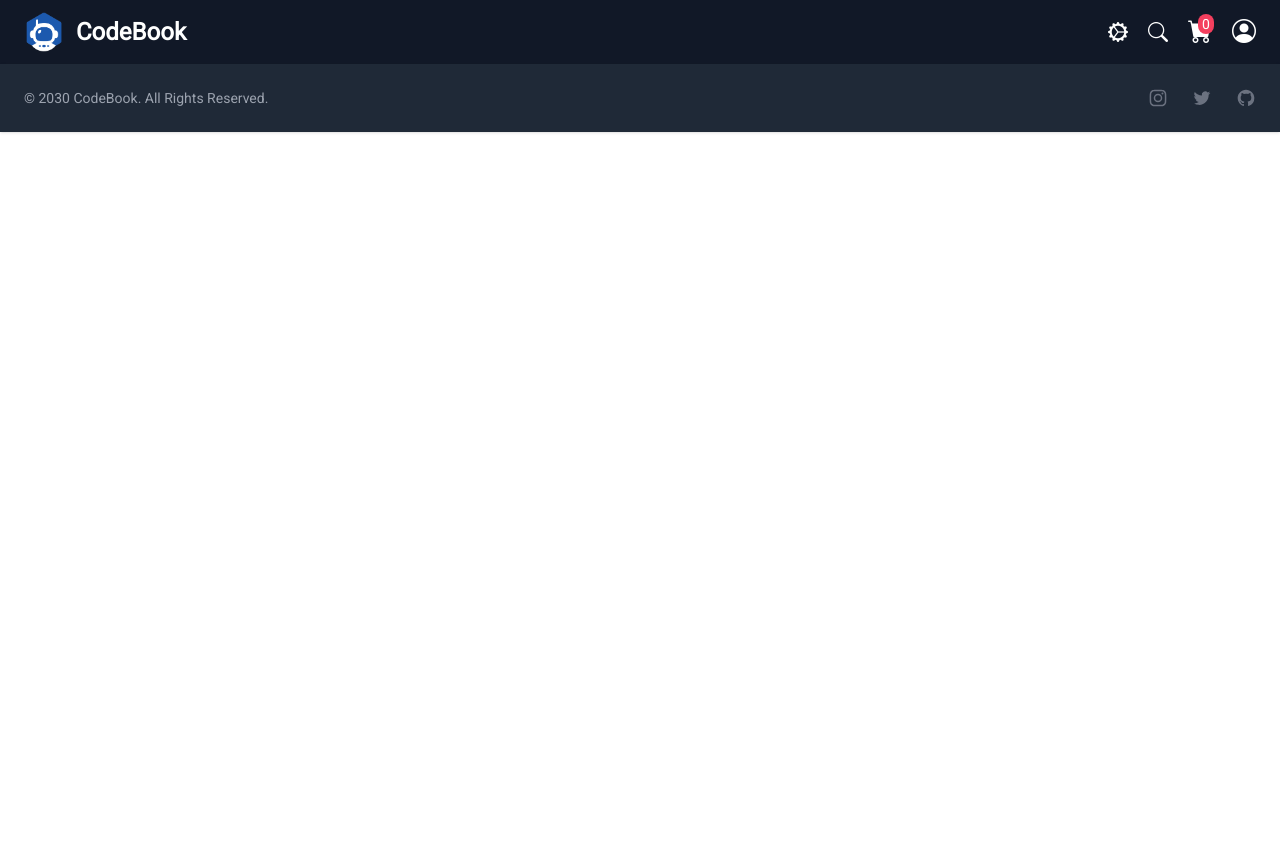
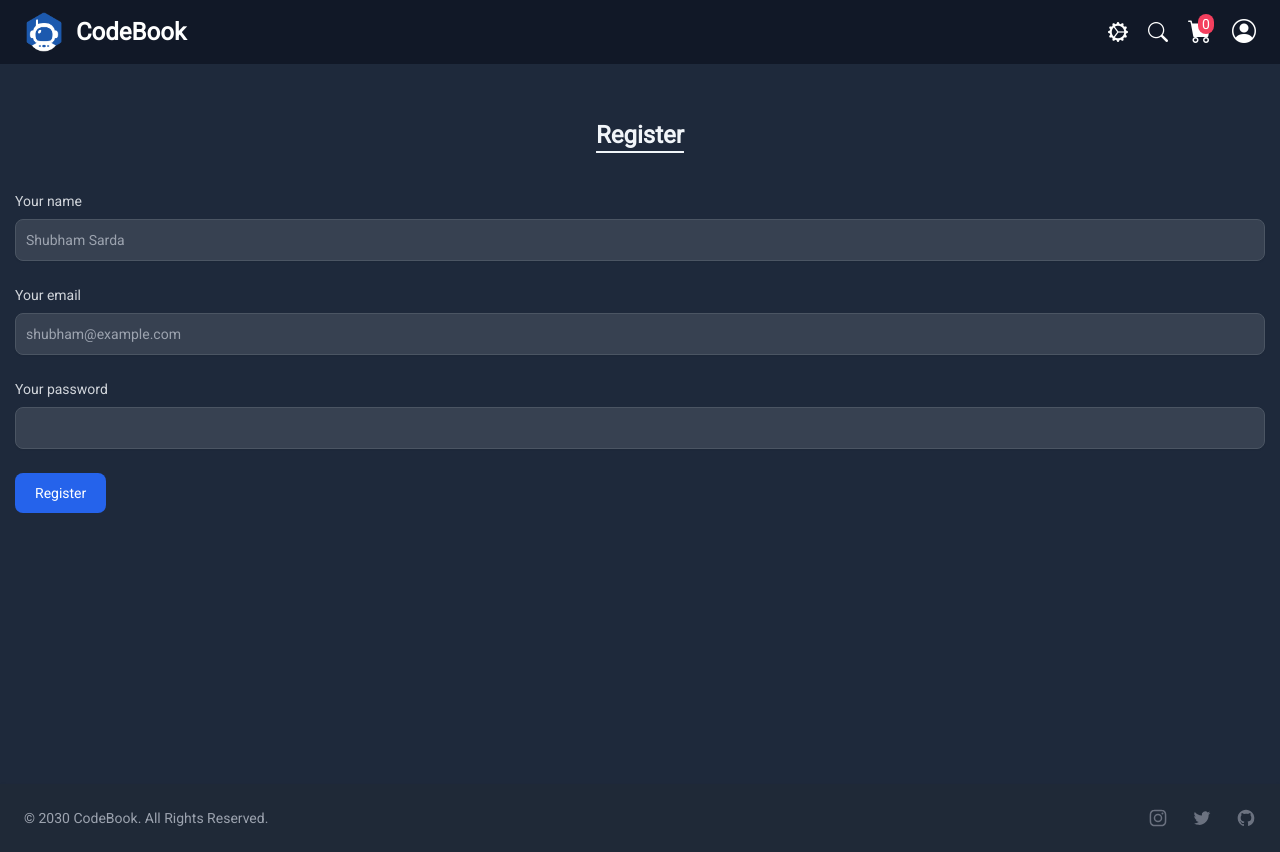
Before and after one commit to blademan/Bookmate_App, a React (Vite) app: page /register in a window 1280 px wide. Before the commit the page ends 800 px from the top, so only its background shows below. Built offline with nearby package versions, Linux system fonts and the light colour scheme.

Commit message:
add registration page and toast

```diff
--- a/package.json
+++ b/package.json
@@ -17,7 +17,9 @@
     "react": "^18.2.0",
     "react-bootstrap-icons": "^1.10.2",
     "react-dom": "^18.2.0",
+    "react-hook-form": "^7.43.5",
     "react-router-dom": "^6.8.2",
+    "react-toastify": "^9.1.1",
     "zustand": "^4.3.6"
   },
   "devDependencies": {
--- a/src/App.jsx
+++ b/src/App.jsx
@@ -1,16 +1,14 @@
 import { Footer, Header } from './components'
-import { ScrollToTop } from './helper'
+
 import { AllRoutes } from './routes/AllRoutes'
 
 function App() {
 	return (
-		<ScrollToTop>
-			<div className='App dark:bg-slate-800'>
-				<Header />
-				<AllRoutes />
-				<Footer />
-			</div>
-		</ScrollToTop>
+		<div className='App dark:bg-slate-800'>
+			<Header />
+			<AllRoutes />
+			<Footer />
+		</div>
 	)
 }
 
--- a/src/components/Layouts/Header.jsx
+++ b/src/components/Layouts/Header.jsx
@@ -45,7 +45,7 @@ export const Header = () => {
 							onClick={() => setDropdown(!dropdown)}
 							className='bi bi-person-circle cursor-pointer text-2xl text-gray-700 dark:text-white'
 						></span>
-						{dropdown && <DropdownLoggedIn />}
+						{dropdown && <DropdownLoggedOut />}
 					</div>
 				</div>
 			</nav>
--- a/src/helper/useProducts.jsx
+++ b/src/helper/useProducts.jsx
@@ -1,6 +1,6 @@
 import axios from 'axios'
 
 export const useProducts = async url => {
-	const { data } = await axios(`http://localhost:3000/${url}`)
+	const { data } = await axios(`http://localhost:8000/${url}`)
 	return data
 }
--- a/src/main.jsx
+++ b/src/main.jsx
@@ -2,7 +2,10 @@ import { QueryClient, QueryClientProvider } from '@tanstack/react-query'
 import React from 'react'
 import ReactDOM from 'react-dom/client'
 import { BrowserRouter } from 'react-router-dom'
+import { ToastContainer } from 'react-toastify'
+import 'react-toastify/dist/ReactToastify.css'
 import App from './App'
+import { ScrollToTop } from './helper'
 import './index.css'
 
 const queryClient = new QueryClient({
@@ -16,7 +19,10 @@ const queryClient = new QueryClient({
 ReactDOM.createRoot(document.getElementById('root')).render(
 	<QueryClientProvider client={queryClient}>
 		<BrowserRouter>
-			<App />
+			<ToastContainer />
+			<ScrollToTop>
+				<App />
+			</ScrollToTop>
 		</BrowserRouter>
 	</QueryClientProvider>
 )
--- a/src/pages/Login.jsx
+++ b/src/pages/Login.jsx
@@ -1,5 +1,85 @@
-import React from 'react'
+export const Login = () => {
+	// useTitle("Login");
+	// const navigate = useNavigate();
+	// const email = useRef();
+	// const password = useRef();
 
-export const Login = () => {
-	return <div>Login</div>
+	// async function handleLogin(event){
+	//   event.preventDefault();
+	//   try{
+	//     const authDetail = {
+	//       email: email.current.value,
+	//       password: password.current.value
+	//     }
+	//     const data = await login(authDetail);
+	//     data.accessToken ? navigate("/products") : toast.error(data);
+	//   } catch(error){
+	//     toast.error(error.message, {closeButton: true, position: "bottom-center"});
+	//   }
+	// }
+
+	// async function handleLoginGuest(){
+	//   email.current.value = process.env.REACT_APP_GUEST_LOGIN;
+	//   password.current.value = process.env.REACT_APP_GUEST_PASSWORD;
+	//   try{
+	//     const authDetail = {
+	//       email: email.current.value,
+	//       password: password.current.value
+	//     }
+	//     const data = await login(authDetail);
+	//     data.accessToken ? navigate("/products") : toast.error(data);
+	//   } catch(error){
+	//     toast.error(error.message, {closeButton: true, position: "bottom-center"});
+	//   }
+	// }
+
+	return (
+		<main>
+			<section>
+				<p className='text-2xl text-center font-semibold dark:text-slate-100 my-10 underline underline-offset-8'>
+					Login
+				</p>
+			</section>
+			<form>
+				<div className='mb-6'>
+					<label htmlFor='email' className='block mb-2 text-sm font-medium text-gray-900 dark:text-gray-300'>
+						Your email
+					</label>
+					<input
+						// ref={email}
+						type='email'
+						id='email'
+						className='bg-gray-50 border border-gray-300 text-gray-900 text-sm rounded-lg focus:ring-blue-500 focus:border-blue-500 block w-full p-2.5 dark:bg-gray-700 dark:border-gray-600 dark:placeholder-gray-400 dark:text-white dark:focus:ring-blue-500 dark:focus:border-blue-500'
+						placeholder='shubham@example.com'
+						required
+						autoComplete='off'
+					/>
+				</div>
+				<div className='mb-6'>
+					<label htmlFor='password' className='block mb-2 text-sm font-medium text-gray-900 dark:text-gray-300'>
+						Your password
+					</label>
+					<input
+						// ref={password}
+						type='password'
+						id='password'
+						className='bg-gray-50 border border-gray-300 text-gray-900 text-sm rounded-lg focus:ring-blue-500 focus:border-blue-500 block w-full p-2.5 dark:bg-gray-700 dark:border-gray-600 dark:placeholder-gray-400 dark:text-white dark:focus:ring-blue-500 dark:focus:border-blue-500'
+						required
+					/>
+				</div>
+				<button
+					type='submit'
+					className='text-white bg-blue-700 hover:bg-blue-800 focus:ring-4 focus:outline-none focus:ring-blue-300 font-medium rounded-lg text-sm w-full sm:w-auto px-5 py-2.5 text-center dark:bg-blue-600 dark:hover:bg-blue-700 dark:focus:ring-blue-800'
+				>
+					Log In
+				</button>
+			</form>
+			<button
+				// onClick={handleLoginGuest}
+				className='mt-3 cursor-pointer text-white bg-blue-700 hover:bg-blue-800 focus:ring-4 focus:outline-none focus:ring-blue-300 font-medium rounded-lg text-sm w-full sm:w-auto px-5 py-3 text-center dark:bg-blue-600 dark:hover:bg-blue-700 dark:focus:ring-blue-800'
+			>
+				Login As Guest
+			</button>
+		</main>
+	)
 }
--- a/src/pages/Register.jsx
+++ b/src/pages/Register.jsx
@@ -1,5 +1,102 @@
-import React from 'react'
+import { useMutation } from '@tanstack/react-query'
+import axios from 'axios'
+import { useForm } from 'react-hook-form'
+import { useNavigate } from 'react-router-dom'
+import { toast } from 'react-toastify'
+
+import { useTitle } from '../helper'
 
 export const Register = () => {
-	return <div>Register</div>
+	const navigate = useNavigate()
+
+	// Use the useTitle hook to update the page title
+	useTitle('Register')
+
+	// Initialize the useForm hook to handle form state and validation
+	const {
+		register,
+		handleSubmit,
+		formState: { errors },
+	} = useForm()
+
+	// Initialize the useMutation hook to handle the form submission and API call using axios
+	const mutateFn = authDetail => {
+		return axios.post('http://localhost:8000/register', authDetail)
+	}
+
+	const mutation = useMutation(mutateFn, {
+		onSuccess: () => {
+			navigate('/login')
+			toast.success('Registration successful!')
+		},
+		// Handle errors by logging them to the console
+		onError: error => {
+			console.log(error)
+			toast.error(error.response.data)
+		},
+	})
+	// Handle form submission by calling the useMutation hook
+	const onSubmit = data => {
+		mutation.mutate(data)
+	}
+
+	return (
+		<main>
+			<section>
+				<p className='text-2xl text-center font-semibold dark:text-slate-100 my-10 underline underline-offset-8'>
+					Register
+				</p>
+			</section>
+			<form onSubmit={handleSubmit(onSubmit)}>
+				<div className='mb-6'>
+					<label htmlFor='name' className='block mb-2 text-sm font-medium text-gray-900 dark:text-gray-300'>
+						Your name
+					</label>
+					<input
+						{...register('name')}
+						type='name'
+						id='name'
+						className='shadow-sm bg-gray-50 border border-gray-300 text-gray-900 text-sm rounded-lg focus:ring-blue-500 focus:border-blue-500 block w-full p-2.5 dark:bg-gray-700 dark:border-gray-600 dark:placeholder-gray-400 dark:text-white dark:focus:ring-blue-500 dark:focus:border-blue-500 dark:shadow-sm-light'
+						placeholder='Shubham Sarda'
+						required
+						autoComplete='off'
+					/>
+				</div>
+				<div className='mb-6'>
+					<label htmlFor='email' className='block mb-2 text-sm font-medium text-gray-900 dark:text-gray-300'>
+						Your email
+					</label>
+					<input
+						{...register('email')}
+						type='email'
+						id='email'
+						className='shadow-sm bg-gray-50 border border-gray-300 text-gray-900 text-sm rounded-lg focus:ring-blue-500 focus:border-blue-500 block w-full p-2.5 dark:bg-gray-700 dark:border-gray-600 dark:placeholder-gray-400 dark:text-white dark:focus:ring-blue-500 dark:focus:border-blue-500 dark:shadow-sm-light'
+						placeholder='shubham@example.com'
+						autoComplete='off'
+						required
+					/>
+					{errors.email && <span>This field is required 888</span>}
+				</div>
+				<div className='mb-6'>
+					<label htmlFor='password' className='block mb-2 text-sm font-medium text-gray-900 dark:text-gray-300'>
+						Your password
+					</label>
+					<input
+						{...register('password')}
+						type='password'
+						id='password'
+						className='shadow-sm bg-gray-50 border border-gray-300 text-gray-900 text-sm rounded-lg focus:ring-blue-500 focus:border-blue-500 block w-full p-2.5 dark:bg-gray-700 dark:border-gray-600 dark:placeholder-gray-400 dark:text-white dark:focus:ring-blue-500 dark:focus:border-blue-500 dark:shadow-sm-light'
+						required
+						minLength='7'
+					/>
+				</div>
+				<button
+					type='submit'
+					className='text-white bg-blue-700 hover:bg-blue-800 focus:ring-4 focus:outline-none focus:ring-blue-300 font-medium rounded-lg text-sm px-5 py-2.5 text-center dark:bg-blue-600 dark:hover:bg-blue-700 dark:focus:ring-blue-800'
+				>
+					Register
+				</button>
+			</form>
+		</main>
+	)
 }
--- a/src/routes/AllRoutes.jsx
+++ b/src/routes/AllRoutes.jsx
@@ -1,5 +1,5 @@
 import { Route, Routes } from 'react-router-dom'
-import { HomePage, ProductDetail, ProductsList } from '../pages'
+import { HomePage, Login, ProductDetail, ProductsList, Register } from '../pages'
 
 export const AllRoutes = () => {
 	return (
@@ -8,6 +8,8 @@ export const AllRoutes = () => {
 				<Route path='/' element={<HomePage />} />
 				<Route path='/products' element={<ProductsList />} />
 				<Route path='/products/:id' element={<ProductDetail />} />
+				<Route path='/login' element={<Login />} />
+				<Route path='/register' element={<Register />} />
 			</Routes>
 		</>
 	)
```
Also changed, not shown: data/db.json (+68 -1 lines), 1 other file (tests, documents, lock files or other folders).
